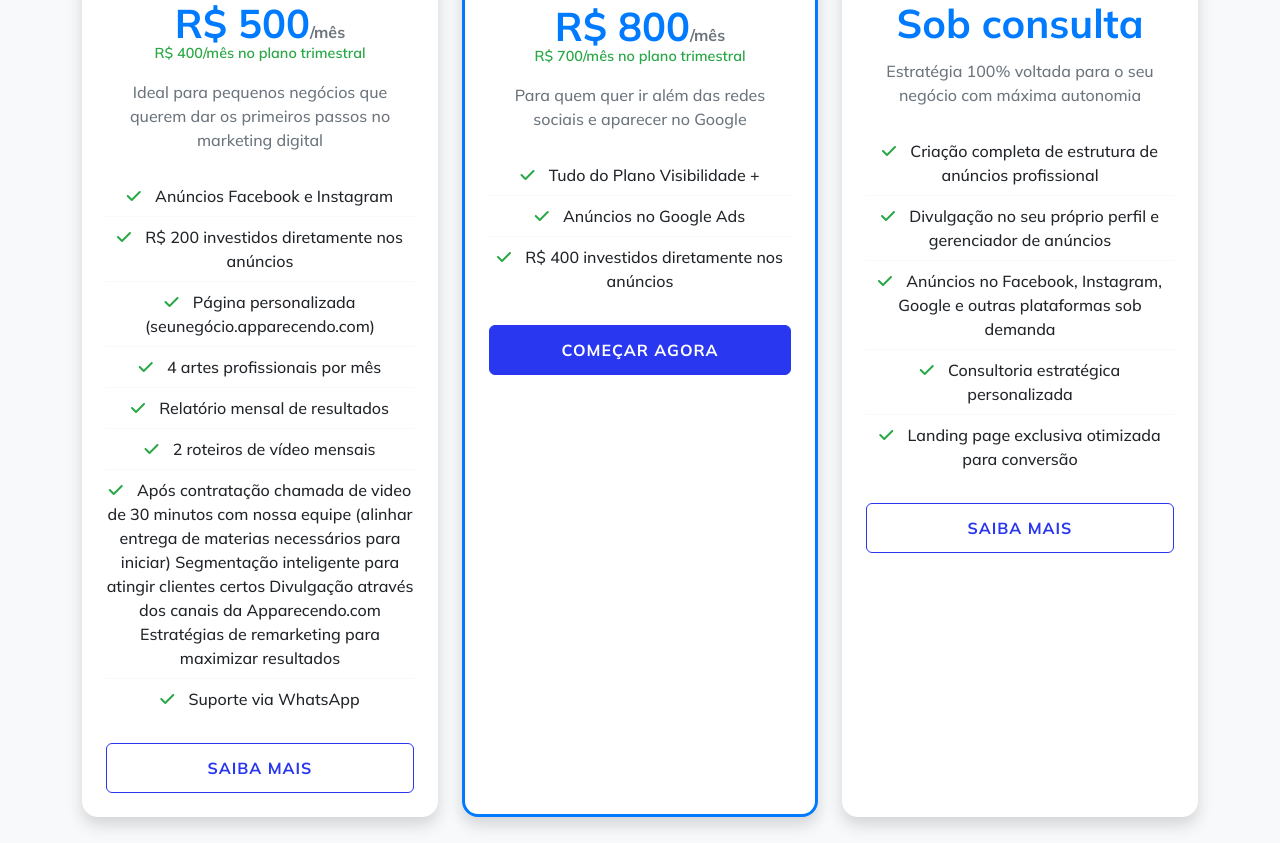
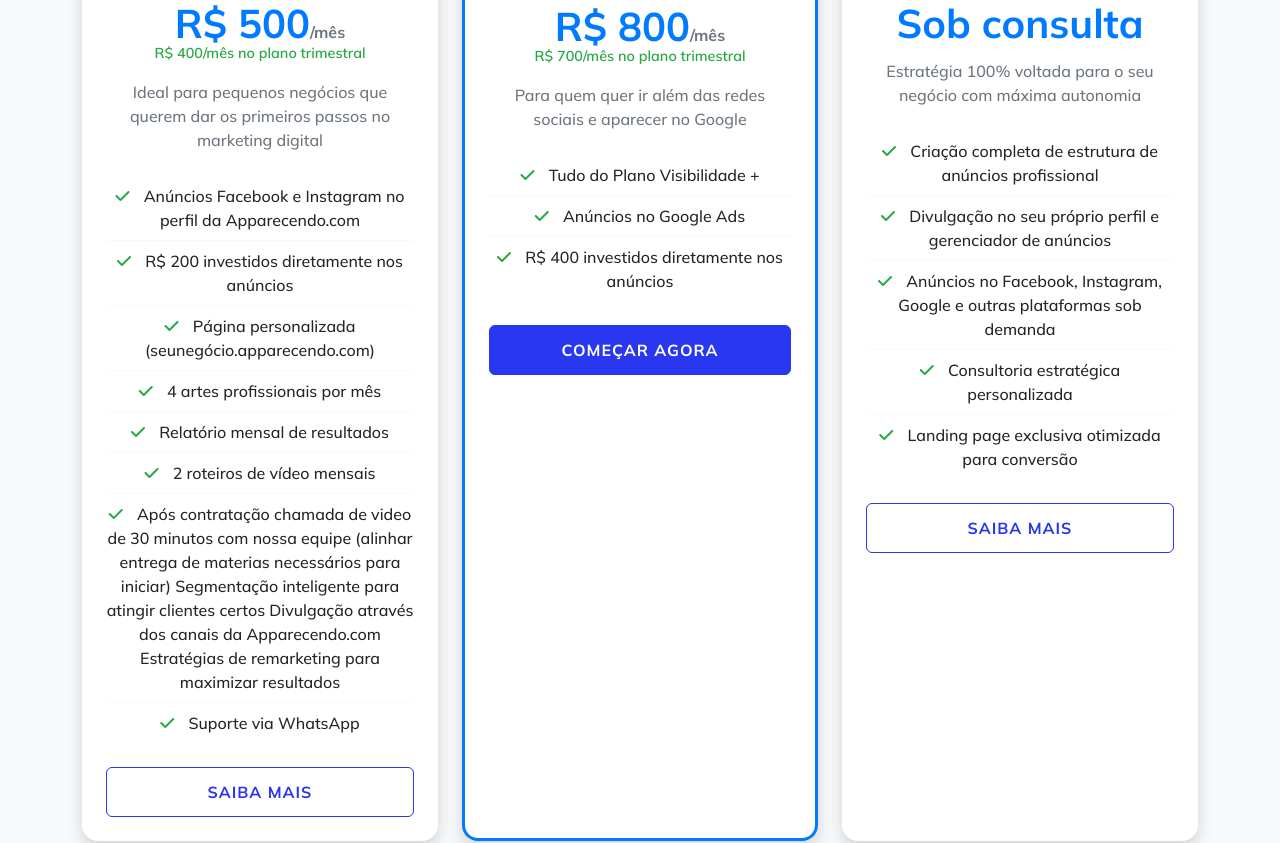
Before and after one commit to DevLeoTobias/apparecendo, a plain HTML site: page index.html in a window 1280 px wide. Shown: the part 3857-4700 px from the top of the page. Drawn offline with nearby package versions, Linux system fonts and the light colour scheme.

Commit message:
Atualizacao vibilidade
no perfil da Apparecendo.com

```diff
--- a/index.html
+++ b/index.html
@@ -620,6 +620,7 @@
                 <ul class="lista-beneficios mb-4">
                   <li>
                     <i class="fas fa-check"></i> Anúncios Facebook e Instagram
+                    no perfil da Apparecendo.com
                   </li>
                   <li>
                     <i class="fas fa-check"></i> R$ 200 investidos diretamente
```
